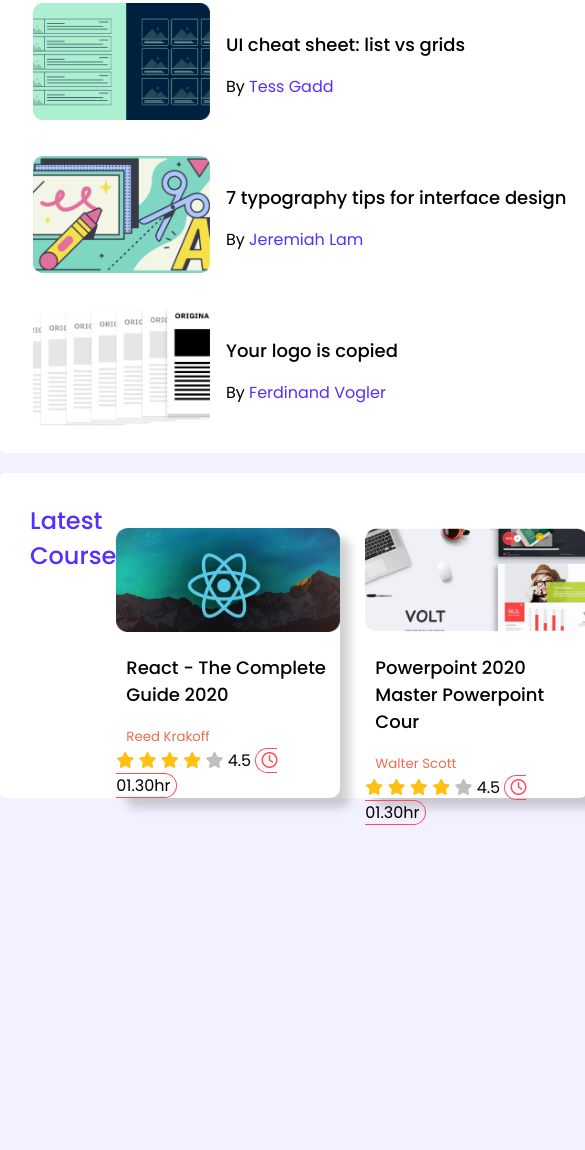
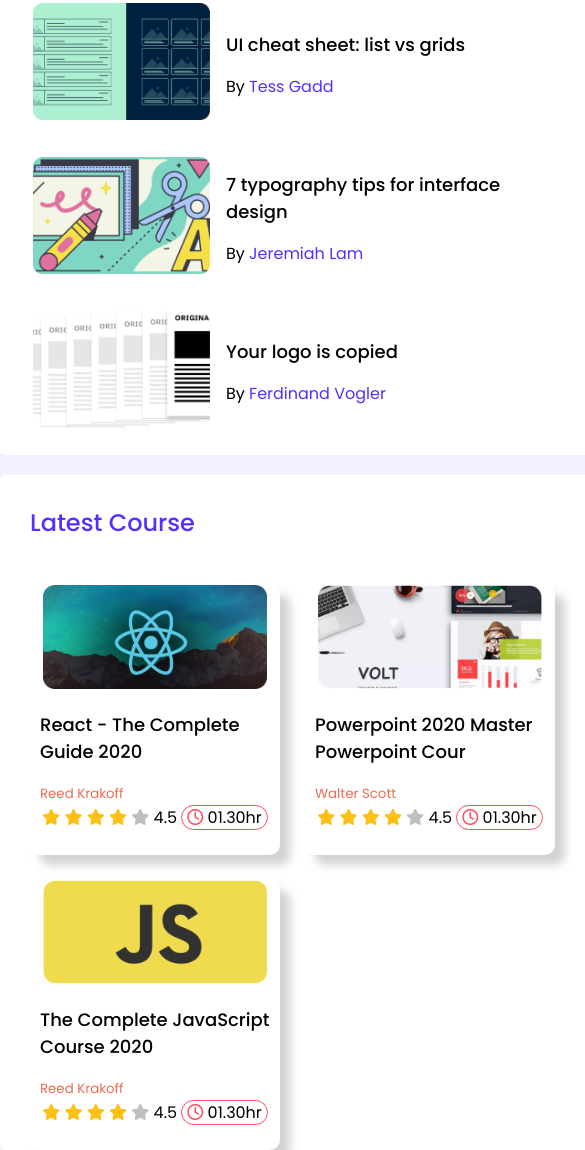
Before and after one commit to OsmanRana/leader-board-css3, a plain HTML site: page index.html in a window 390 px wide. Shown: the part 980-2130 px from the top of the page, 585 px wide, since content can reach past the window. Before the commit the page ends 1805 px from the top, so only its background shows below. Drawn offline with Linux system fonts and the light colour scheme.

Commit message:
Bug fixed

```diff
--- a/styles/style.css
+++ b/styles/style.css
@@ -211,7 +211,7 @@ small {
 
     }
     .blog-container, .top-blogs {
-        width: 100%;
+        width: 94%;
         height: auto;
         display: flex;
         flex-direction: column;
@@ -223,8 +223,10 @@ small {
         width: 570px;
         height: auto;
         display: flex;
+        flex-direction: row;
+        flex-wrap: wrap;
+    }
 
-    }
     .course {
         margin-top: 25px;
         margin-right: 25px;
```
